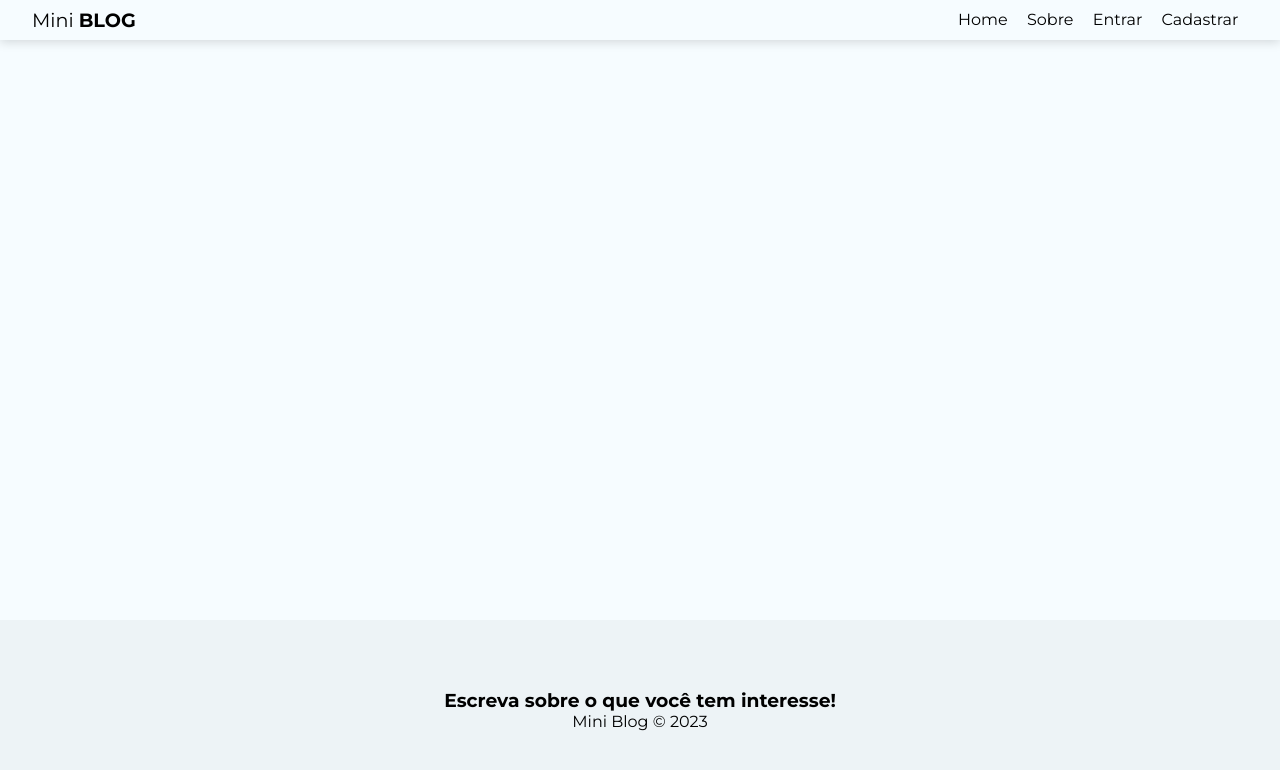
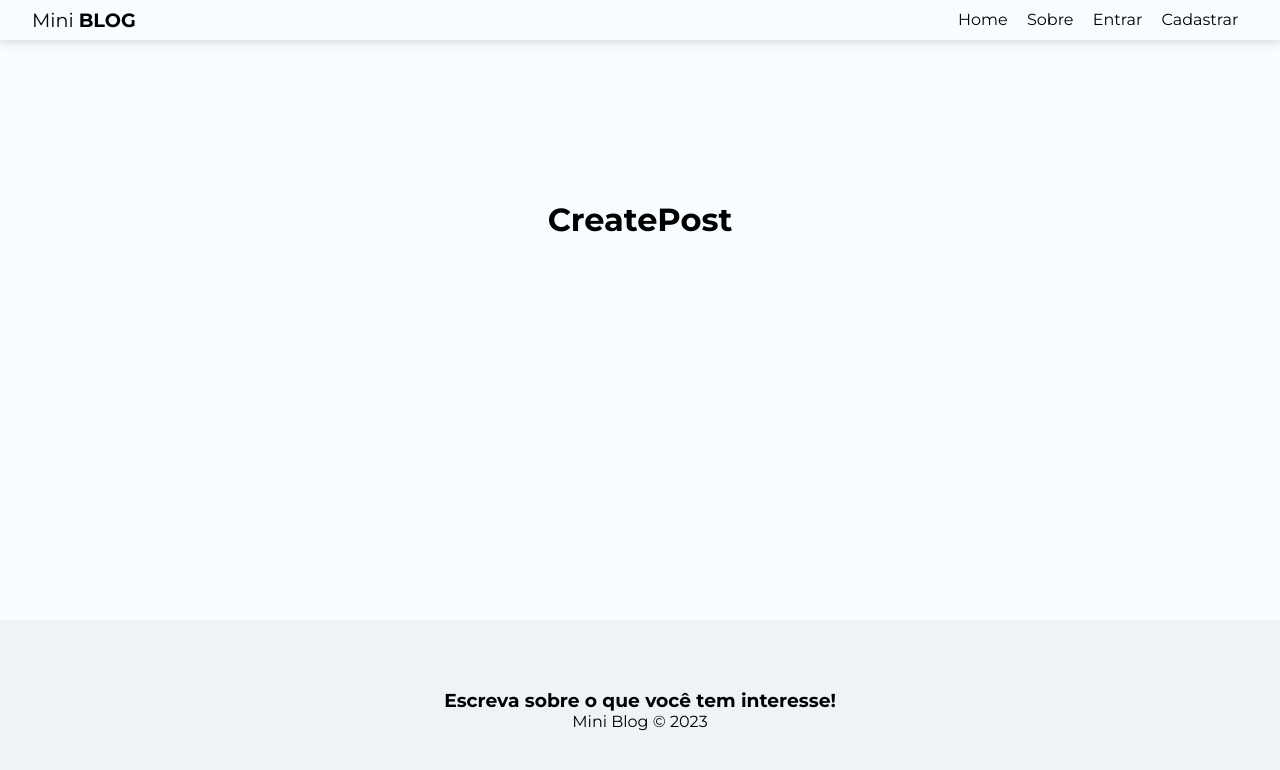
Before and after one commit to abnerfirmino/Projeto-Mini-Blog, a React (Vite) app: page /posts/create in a window 1280 px wide. Shown: the top 770 px of the page. Built offline with nearby package versions, Linux system fonts and the light colour scheme; no server answers.

Commit message:
posts create e user dashboard adicionadas

```diff
--- a/src/App.jsx
+++ b/src/App.jsx
@@ -6,6 +6,9 @@ import { Login } from './pages/Login';
 import { Register } from './pages/Register';
 import { NavBar } from './components/NavBar';
 import { Footer } from './components/Footer';
+
+import { UserDashboard } from './pages/UserDashboard';
+import { CreatePost } from './pages/CreatePost';
 
 // hooks
 import { useEffect, useState } from 'react';
@@ -45,6 +48,8 @@ function App() {
               <Route path='/about' element={<About />} />
               <Route path='/login' element={<Login />} />
               <Route path='/register' element={<Register />} />
+              <Route path='/posts/create' element={<CreatePost />} />
+              <Route path='/dashboard' element={<UserDashboard />} />
             </Routes>
           </div>
           <Footer />
```
